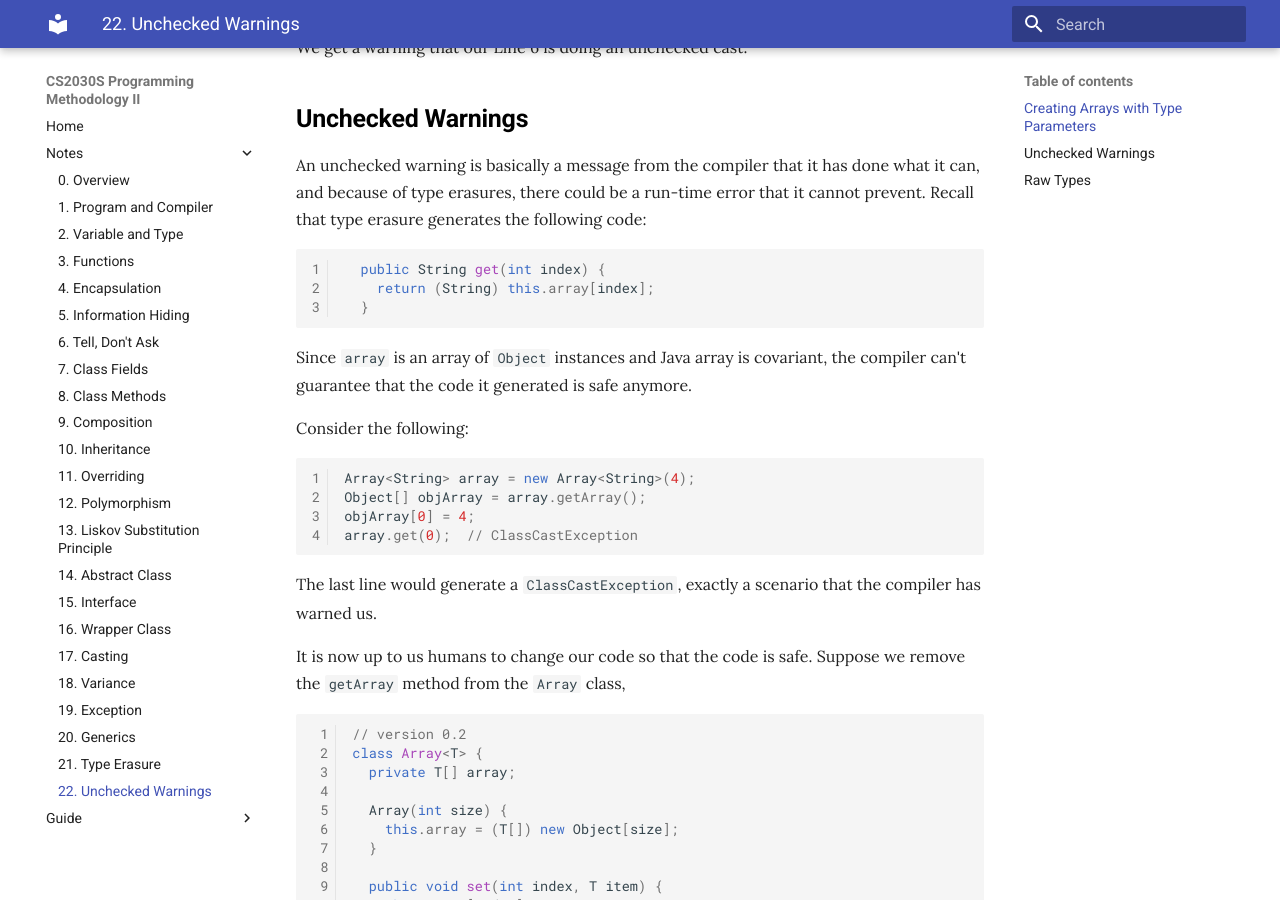
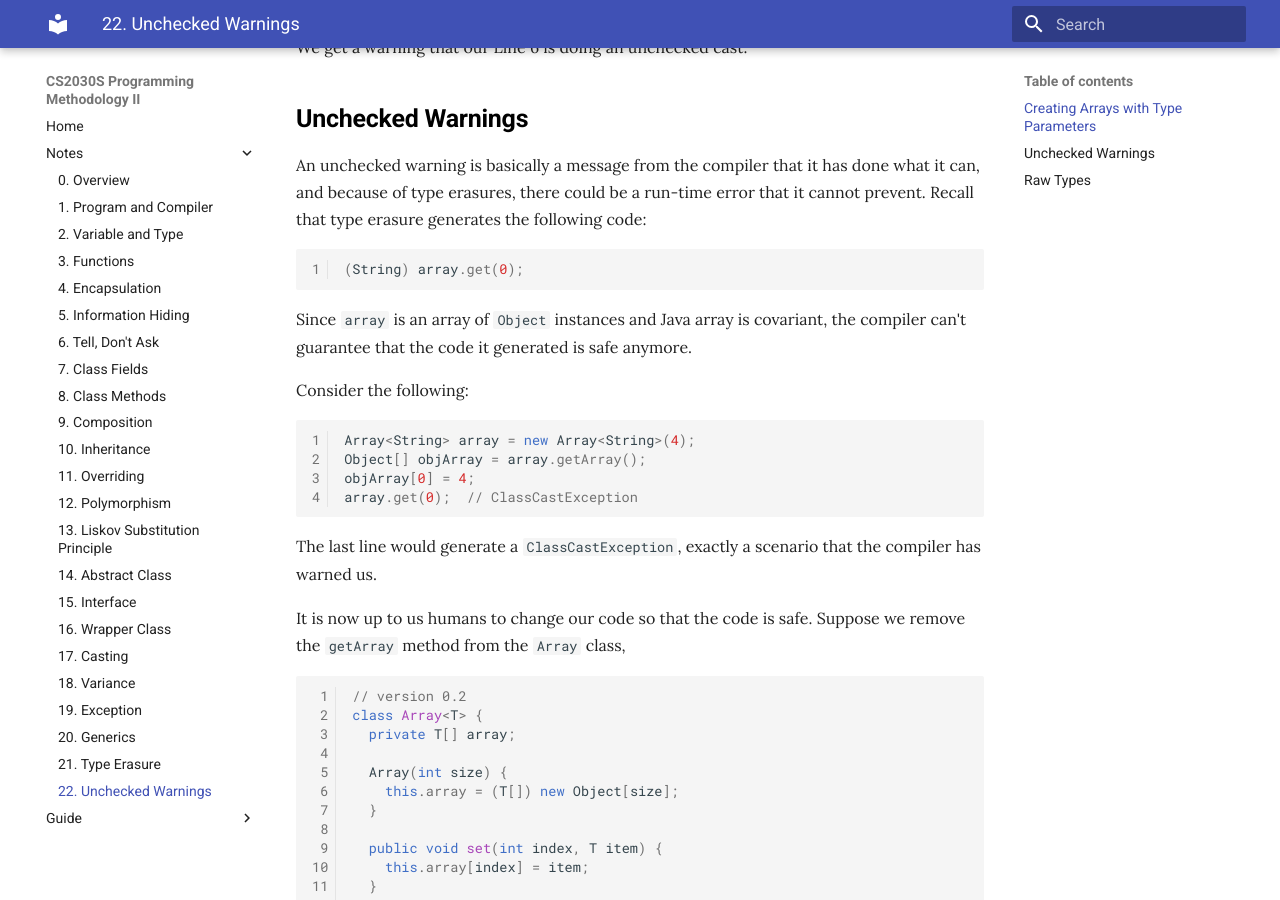
Before and after one commit to nus-cs2030s/2021-s2, an MkDocs documentation site: the page built from docs/22-unchecked.md, in a window 1280 px wide and 900 px high, scrolled down 2084 px. Built offline with MkDocs 1.6.1 and Material for MkDocs 9.7.7, drawn with Linux system fonts in a browser that asks for light colours.

Commit message:
Fix error in code fragment.

````diff
--- a/docs/22-unchecked.md
+++ b/docs/22-unchecked.md
@@ -81,9 +81,7 @@ We get a warning that our Line 6 is doing an unchecked cast.
 An unchecked warning is basically a message from the compiler that it has done what it can, and because of type erasures, there could be a run-time error that it cannot prevent.
 Recall that type erasure generates the following code:
 ```Java
-  public String get(int index) {
-    return (String) this.array[index];
-  }
+(String) array.get(0);
 ```
 
 Since `array` is an array of `Object` instances and Java array is covariant, the compiler can't guarantee that the code it generated is safe anymore.
````
